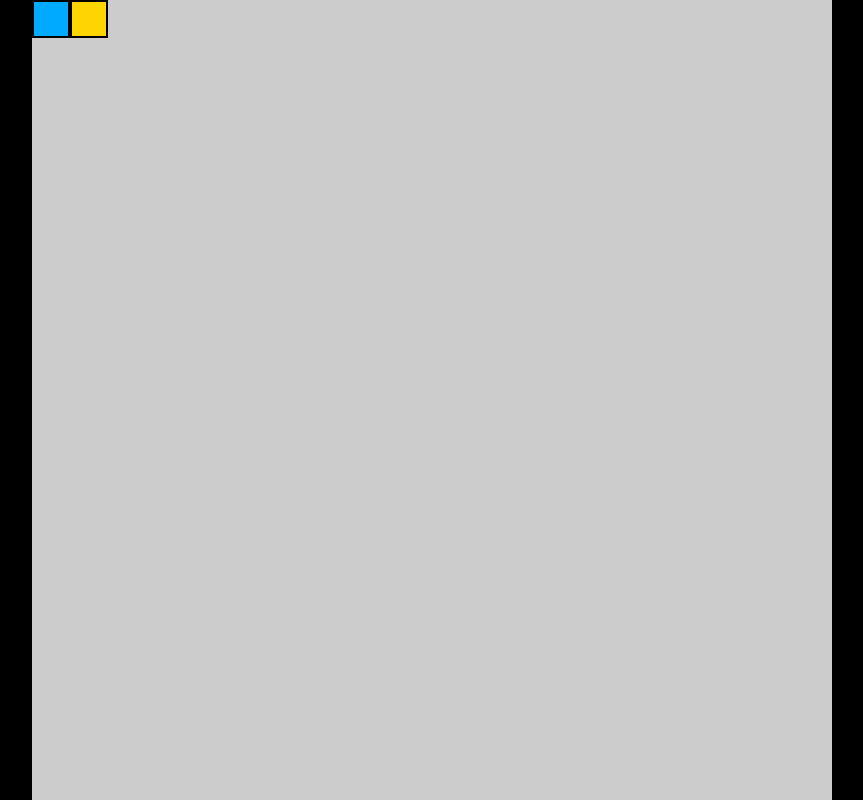
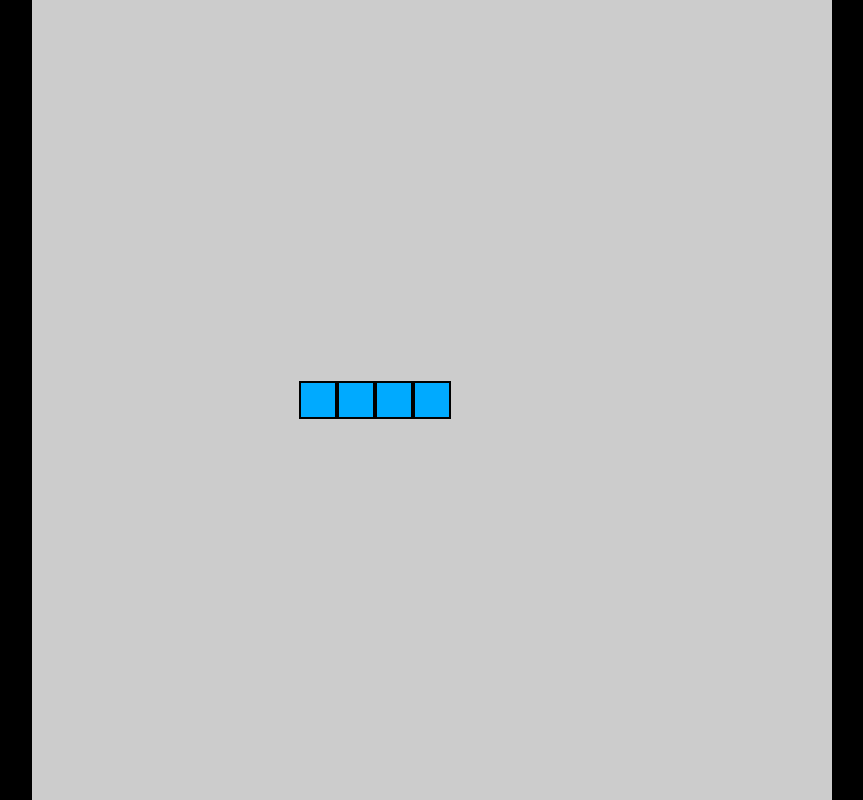
Before and after one commit to Bukovski/snake-game-js, a plain HTML site: page index.html in a window 1280 px wide. Shown: the whole page, without its empty margins (208-1071 px from the left). Drawn offline with Linux system fonts and the light colour scheme.

Commit message:
add: draw snake static body

```diff
--- a/index.html
+++ b/index.html
@@ -49,10 +49,7 @@
 </head>
 <body>
 
-<div id="game-board">
-  <div class="snake"></div>
-  <div class="food"></div>
-</div>
+<div id="game-board"></div>
 
 </body>
 </html>
--- a/js/game.js
+++ b/js/game.js
@@ -1,5 +1,9 @@
+import { update as updateSnake, draw as drawSnake, SNAKE_SPEED } from './snake.js'
+
+
 let lastRenderTime = 0
-const SNAKE_SPEED = 1;
+const gameBoard = document.getElementById('game-board')
+
 
 function main(currentTime) {
 	window.requestAnimationFrame(main);
@@ -8,9 +12,18 @@ function main(currentTime) {
 
 	if (secondsSinceLastRender < 1 / SNAKE_SPEED) return // change speed animation
 
-	console.log(secondsSinceLastRender)
+	lastRenderTime = currentTime
 
-	lastRenderTime = currentTime
+	update();
+	draw();
 }
 
 window.requestAnimationFrame(main) // animation queue management
+
+function update() {
+	updateSnake()
+}
+
+function draw() {
+	drawSnake(gameBoard)
+}
--- /dev/null
+++ b/js/snake.js
@@ -0,0 +1,27 @@
+
+export const SNAKE_SPEED = 1;
+const snakeBody = [
+	{ x: 11, y: 11 },
+	{ x: 10, y: 11 },
+	{ x: 9, y: 11 },
+	{ x: 8, y: 11 },
+	]
+
+
+export function update() {
+	console.log("update snake");
+}
+
+export function draw(gameBoard) {
+	console.log("draw snake");
+
+	snakeBody.forEach(segment => {
+		const snakeElement = document.createElement('div');
+
+		snakeElement.style.gridRowStart = segment.y;
+		snakeElement.style.gridColumnStart = segment.x;
+		snakeElement.classList.add('snake');
+
+		gameBoard.appendChild(snakeElement);
+	})
+}
```
